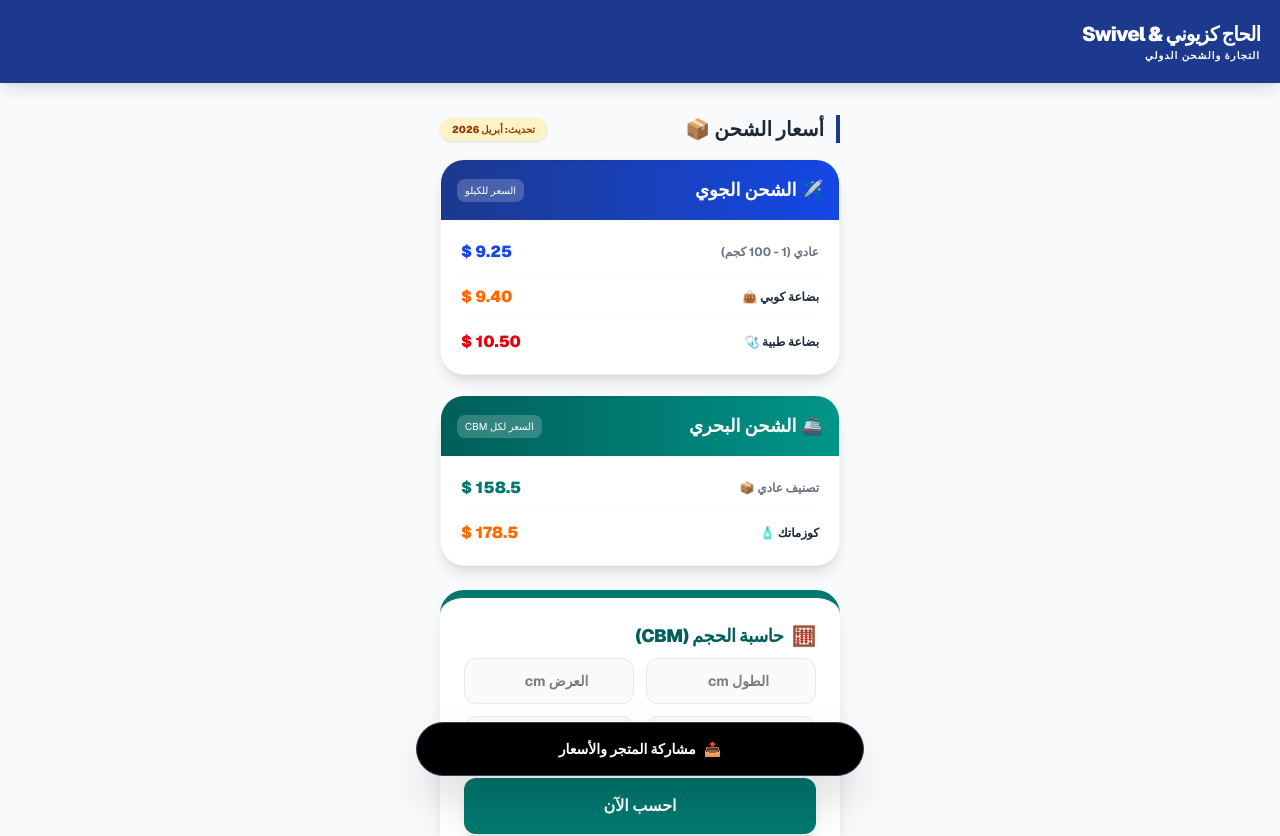
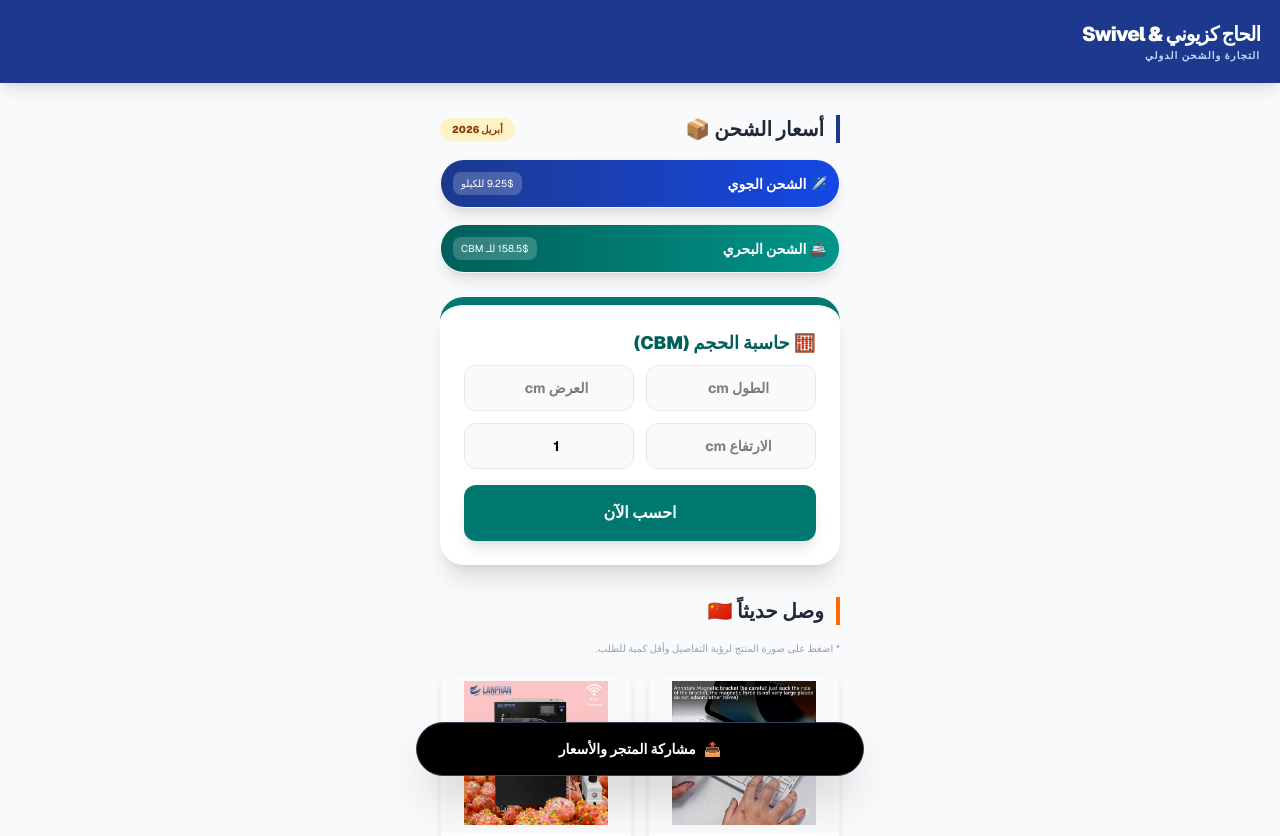
Before and after one commit to alisabree15-star/kazioni-store, a Next.js app: page / in a window 1280 px wide. Shown: the top 836 px of the page. Built offline with nearby package versions, Linux system fonts and the light colour scheme.

Commit message:
تعديل جديد

```diff
--- a/src/app/page.tsx
+++ b/src/app/page.tsx
@@ -8,6 +8,9 @@ export default function Home() {
   const [dims, setDims] = useState({ length: '', width: '', height: '', qty: '1' });
   const [result, setResult] = useState<number | null>(null);
   const [copyMsg, setCopyMsg] = useState(false);
+
+  // حالة التحكم في الصفحة (القائمة الرئيسية أو تفاصيل المنتج)
+  const [selectedProduct, setSelectedProduct] = useState<any>(null);
 
   const calculateCBM = () => {
     const l = parseFloat(dims.length);
@@ -21,18 +24,15 @@ export default function Home() {
   };
 
   const shareSite = async () => {
+    const text = selectedProduct
+      ? `شاهد تفاصيل ${selectedProduct.name} عبر موقعنا`
+      : 'شاهد أحدث المنتجات واحسب شحنتك عبر موقعنا الرسمي';
+
     if (navigator.share) {
       try {
-        await navigator.share({
-          title: 'الحاج كزيوني & Swivel',
-          url: siteUrl,
-        });
-      } catch (err) {
-        copyToClipboard();
-      }
-    } else {
-      copyToClipboard();
-    }
+        await navigator.share({ title: 'الحاج كزيوني & Swivel', text: text, url: siteUrl });
+      } catch (err) { copyToClipboard(); }
+    } else { copyToClipboard(); }
   };
 
   const copyToClipboard = () => {
@@ -41,19 +41,90 @@ export default function Home() {
     setTimeout(() => setCopyMsg(false), 3000);
   };
 
+  // قائمة المنتجات مع التفاصيل الإضافية
   const products = [
-    { id: 1, name: "لوحة مفاتيح للهواتف محمولة (للمتاجر)", img: "/images/product1.jpg", price: "30 $", pColor: "text-amber-600" },
-    { id: 2, name: "ماكينة تجفيف الفواكه بالتبريد", img: "/images/product2.jpg", price: "1850 $", pColor: "text-amber-600" },
-    { id: 3, name: "ماكينة صنع الفطيرة والتورتيلا", img: "/images/product3.jpg", price: "850 $", pColor: "text-amber-600" },
-    { id: 4, name: "سلة القمامة الذكية 2026 ( للمتاجر )", img: "/images/product4.jpg", price: "50 $", pColor: "text-amber-600" }
+    {
+      id: 1,
+      name: "لوحة مفاتيح للهواتف محمولة (للمتاجر)",
+      img: "/images/product1.jpg",
+      price: "30 $",
+      pColor: "text-amber-600",
+      description: "لوحة مفاتيح احترافية مصممة خصيصاً لأصحاب المحلات والمتاجر، تدعم الربط السريع بالهاتف لتسهيل عمليات البيع والرد على الزبائن.",
+      moq: "10 قطع"
+    },
+    {
+      id: 2,
+      name: "ماكينة تجفيف الفواكه بالتبريد",
+      img: "/images/product2.jpg",
+      price: "1850 $",
+      pColor: "text-amber-600",
+      description: "أحدث تقنيات التجفيف بالتبريد (Freeze Drying) للحفاظ على القيمة الغذائية للفواكه. مثالية للمشاريع الغذائية الناشئة.",
+      moq: "1 ماكينة"
+    },
+    {
+      id: 3,
+      name: "ماكينة صنع الفطيرة والتورتيلا",
+      img: "/images/product3.jpg",
+      price: "850 $",
+      pColor: "text-amber-600",
+      description: "ماكينة آلية بالكامل لإنتاج الفطائر والتورتيلا بجودة عالية وسرعة فائقة، سهلة الاستخدام والتنظيف.",
+      moq: "1 ماكينة"
+    },
+    {
+      id: 4,
+      name: "سلة القمامة الذكية 2026 ( للمتاجر )",
+      img: "/images/product4.jpg",
+      price: "50 $",
+      pColor: "text-amber-600",
+      description: "سلة ذكية تعمل بالحساسات، تصميم عصري وأنيق يتناسب مع المكاتب والمحلات الكبرى، نظام إغلاق محكم لمنع الروائح.",
+      moq: "5 قطع"
+    }
   ];
 
+  // واجهة تفاصيل المنتج
+  if (selectedProduct) {
+    return (
+      <main className="min-h-screen bg-white text-right font-sans text-black pb-24" dir="rtl">
+        <div className="relative h-80 bg-gray-100 flex items-center justify-center p-4">
+          <button onClick={() => setSelectedProduct(null)} className="absolute top-6 right-6 bg-white/80 w-10 h-10 rounded-full shadow-lg flex items-center justify-center font-bold z-10">✕</button>
+          <img src={selectedProduct.img} className="max-h-full object-contain" />
+        </div>
+
+        <div className="p-6">
+          <span className="bg-amber-100 text-amber-800 text-[10px] font-bold px-3 py-1 rounded-full">منتج حصري 🇨🇳</span>
+          <h2 className="text-2xl font-black mt-3 mb-2">{selectedProduct.name}</h2>
+          <p className={"text-xl font-black mb-4 " + selectedProduct.pColor}>{selectedProduct.price}</p>
+
+          <div className="bg-gray-50 rounded-2xl p-4 mb-6">
+            <h4 className="font-bold text-sm mb-2 text-blue-900 underline">تفاصيل المنتج:</h4>
+            <p className="text-gray-600 text-sm leading-relaxed mb-4">{selectedProduct.description}</p>
+            <div className="flex justify-between items-center bg-white p-3 rounded-xl border border-gray-100">
+              <span className="text-xs font-bold text-gray-400">أقل كمية للطلب (MOQ):</span>
+              <span className="text-sm font-black text-red-600">{selectedProduct.moq}</span>
+            </div>
+          </div>
+
+          <a href={"https://wa.me/" + whatsappNumber + "?text=استفسار عن " + selectedProduct.name} className="block w-full bg-green-500 text-white py-4 rounded-2xl font-bold text-center shadow-lg active:scale-95 transition-all">
+            تواصل للحجز والطلب الآن 💬
+          </a>
+        </div>
+
+        <div className="fixed bottom-6 left-6 right-6 max-w-md mx-auto z-50">
+          <button onClick={shareSite} className="w-full bg-black text-white py-4 rounded-full font-bold shadow-2xl flex items-center justify-center gap-2 border border-gray-700 text-sm">
+            <span>📤</span> مشاركة رابط هذا المنتج
+          </button>
+        </div>
+      </main>
+    );
+  }
+
+  // الواجهة الرئيسية (الكتالوج)
   return (
     <main className="min-h-screen bg-gray-50 text-right font-sans text-black pb-32" dir="rtl">
-      <nav className="bg-blue-900 text-white p-5 shadow-lg sticky top-0 z-50 flex justify-between items-center text-white">
+      <nav className="bg-blue-900 text-white p-5 shadow-lg sticky top-0 z-50 flex justify-between items-center">
         <div>
-          <h1 className="text-xl font-black tracking-tighter text-white">الحاج كزيوني & Swivel</h1>
-          <p className="text-[10px] text-blue-200 font-bold uppercase tracking-widest text-white">التجارة والشحن الدولي</p>
+          <h1 className="text-xl font-black tracking-tighter">الحاج كزيوني & Swivel</h1>
+          <p className="text-[10px] text-blue-200 font-bold uppercase tracking-widest">التجارة والشحن الدولي</p>
         </div>
       </nav>
 
@@ -61,44 +132,18 @@ export default function Home() {
       <section className="p-6 max-w-md mx-auto mt-2">
         <div className="flex justify-between items-center mb-4">
           <h3 className="text-xl font-black text-gray-800 border-r-4 border-blue-900 pr-3">أسعار الشحن 📦</h3>
-          <span className="bg-amber-100 text-amber-800 text-[10px] font-black px-3 py-1 rounded-full shadow-sm">تحديث: أبريل 2026</span>
+          <span className="bg-amber-100 text-amber-800 text-[10px] font-black px-3 py-1 rounded-full">أبريل 2026</span>
         </div>
-
-        <div className="bg-white rounded-3xl shadow-lg border border-gray-100 mb-5 overflow-hidden text-white">
-          <div className="bg-gradient-to-r from-blue-900 to-blue-700 p-4 flex justify-between items-center shadow-inner">
-            <h4 className="font-bold text-lg">✈️ الشحن الجوي</h4>
-            <span className="text-[10px] bg-white/20 px-2 py-1 rounded-lg">السعر للكيلو</span>
-          </div>
-          <div className="p-5 space-y-3">
-            <div className="flex justify-between items-center border-b border-gray-50 pb-2">
-              <span className="text-xs font-bold text-gray-500">عادي (1 - 100 كجم)</span>
-              <span className="font-black text-blue-700">9.25 $</span>
-            </div>
-            <div className="flex justify-between items-center border-b border-gray-50 pb-2">
-              <span className="text-xs font-bold text-gray-800 text-black">بضاعة كوبي 👜</span>
-              <span className="font-black text-orange-500">9.40 $</span>
-            </div>
-            <div className="flex justify-between items-center">
-              <span className="text-xs font-bold text-gray-800 text-black">بضاعة طبية 🩺</span>
-              <span className="font-black text-red-600">10.50 $</span>
-            </div>
+        <div className="bg-white rounded-3xl shadow-lg border border-gray-100 mb-4 overflow-hidden">
+          <div className="bg-gradient-to-r from-blue-900 to-blue-700 p-3 text-white flex justify-between items-center">
+            <h4 className="font-bold text-sm">✈️ الشحن الجوي</h4>
+            <span className="text-[10px] bg-white/20 px-2 py-1 rounded-lg">9.25$ للكيلو</span>
           </div>
         </div>
-
-        <div className="bg-white rounded-3xl shadow-lg border border-gray-100 overflow-hidden text-white">
-          <div className="bg-gradient-to-r from-teal-800 to-teal-600 p-4 flex justify-between items-center shadow-inner">
-            <h4 className="font-bold text-lg">🚢 الشحن البحري</h4>
-            <span className="text-[10px] bg-white/20 px-2 py-1 rounded-lg">السعر لكل CBM</span>
-          </div>
-          <div className="p-5 space-y-3">
-            <div className="flex justify-between items-center border-b border-gray-50 pb-2">
-              <span className="text-xs font-bold text-gray-500">تصنيف عادي 📦</span>
-              <span className="font-black text-teal-700 text-base">158.5 $</span>
-            </div>
-            <div className="flex justify-between items-center">
-              <span className="text-xs font-bold text-gray-800 text-black">كوزماتك 🧴</span>
-              <span className="font-black text-orange-500 text-base">178.5 $</span>
-            </div>
+        <div className="bg-white rounded-3xl shadow-lg border border-gray-100 overflow-hidden">
+          <div className="bg-gradient-to-r from-teal-800 to-teal-600 p-3 text-white flex justify-between items-center">
+            <h4 className="font-bold text-sm">🚢 الشحن البحري</h4>
+            <span className="text-[10px] bg-white/20 px-2 py-1 rounded-lg">158.5$ للـ CBM</span>
           </div>
         </div>
       </section>
@@ -106,37 +151,32 @@ export default function Home() {
       {/* حاسبة CBM */}
       <section className="p-6 max-w-md mx-auto pt-0">
         <div className="bg-white rounded-3xl p-6 shadow-xl border-t-8 border-teal-700">
-          <h3 className="text-lg font-black text-teal-800 mb-2 flex items-center tracking-tight">
-            <span className="ml-2 text-xl">🧮</span> حاسبة الحجم (CBM)
-          </h3>
+          <h3 className="text-lg font-black text-teal-800 mb-2 flex items-center">🧮 حاسبة الحجم (CBM)</h3>
           <div className="grid grid-cols-2 gap-3 mb-4">
-            <input type="number" value={dims.length} onChange={(e)=>setDims({...dims, length: e.target.value})} className="bg-gray-50 border border-gray-200 rounded-xl p-3 text-center font-bold text-black text-sm outline-none" placeholder="الطول cm"/>
-            <input type="number" value={dims.width} onChange={(e)=>setDims({...dims, width: e.target.value})} className="bg-gray-50 border border-gray-200 rounded-xl p-3 text-center font-bold text-black text-sm outline-none" placeholder="العرض cm"/>
-            <input type="number" value={dims.height} onChange={(e)=>setDims({...dims, height: e.target.value})} className="bg-gray-50 border border-gray-200 rounded-xl p-3 text-center font-bold text-black text-sm outline-none" placeholder="الارتفاع cm"/>
-            <input type="number" value={dims.qty} onChange={(e)=>setDims({...dims, qty: e.target.value})} className="bg-gray-50 border border-gray-200 rounded-xl p-3 text-center font-bold text-black text-sm outline-none" placeholder="العدد"/>
+            <input type="number" value={dims.length} onChange={(e)=>setDims({...dims, length: e.target.value})} className="bg-gray-50 border border-gray-200 rounded-xl p-3 text-center font-bold text-sm outline-none" placeholder="الطول cm"/>
+            <input type="number" value={dims.width} onChange={(e)=>setDims({...dims, width: e.target.value})} className="bg-gray-50 border border-gray-200 rounded-xl p-3 text-center font-bold text-sm outline-none" placeholder="العرض cm"/>
+            <input type="number" value={dims.height} onChange={(e)=>setDims({...dims, height: e.target.value})} className="bg-gray-50 border border-gray-200 rounded-xl p-3 text-center font-bold text-sm outline-none" placeholder="الارتفاع cm"/>
+            <input type="number" value={dims.qty} onChange={(e)=>setDims({...dims, qty: e.target.value})} className="bg-gray-50 border border-gray-200 rounded-xl p-3 text-center font-bold text-sm outline-none" placeholder="العدد"/>
           </div>
           <button onClick={calculateCBM} className="w-full bg-teal-700 text-white py-4 rounded-xl font-black shadow-lg">احسب الآن</button>
-          {result !== null && (
-            <div className="mt-4 bg-teal-50 border-2 border-teal-100 p-4 rounded-2xl text-center">
-              <span className="text-3xl font-black text-teal-900">{result} CBM</span>
-            </div>
-          )}
+          {result !== null && <div className="mt-4 bg-teal-50 p-4 rounded-2xl text-center text-2xl font-black text-teal-900">{result} CBM</div>}
         </div>
       </section>
 
-      {/* المنتجات */}
+      {/* كتالوج المنتجات */}
       <section className="p-6 max-w-md mx-auto pt-2">
         <h3 className="text-xl font-bold text-gray-800 mb-4 border-r-4 border-orange-500 pr-3">وصل حديثاً 🇨🇳</h3>
+        <p className="text-[10px] text-gray-400 mb-4">* اضغط على صورة المنتج لرؤية التفاصيل وأقل كمية للطلب.</p>
         <div className="grid grid-cols-2 gap-4">
           {products.map((product) => (
-            <div key={product.id} className="bg-white rounded-2xl overflow-hidden shadow-md border border-gray-100 flex flex-col">
+            <div key={product.id} className="bg-white rounded-2xl overflow-hidden shadow-md border border-gray-100 flex flex-col cursor-pointer" onClick={() => setSelectedProduct(product)}>
               <div className="h-40 bg-gray-50 flex items-center justify-center p-2">
-                <img src={product.img} alt={product.name} className="max-h-full max-w-full object-contain" onError={(e) => { e.currentTarget.src = "https://via.placeholder.com/150?text=H.K+Store"; }}/>
+                <img src={product.img} alt={product.name} className="max-h-full max-w-full object-contain" />
               </div>
               <div className="p-3 flex-1 flex flex-col justify-between text-center">
                 <h4 className="font-bold text-[11px] text-black mb-1 leading-tight">{product.name}</h4>
                 <p className={"font-black text-xs mb-2 " + product.pColor}>{product.price}</p>
-                <a href={"https://wa.me/" + whatsappNumber + "?text=استفسار عن " + product.name} className="bg-green-500 text-white text-[10px] py-2 rounded-lg font-bold shadow-sm active:scale-95 transition-all">طلب واتساب</a>
+                <button className="bg-gray-100 text-gray-800 text-[9px] py-1 rounded-md font-bold">التفاصيل ←</button>
               </div>
             </div>
           ))}
@@ -145,7 +185,7 @@ export default function Home() {
 
       <div className="fixed bottom-6 left-6 right-6 max-w-md mx-auto z-50">
         {copyMsg && <div className="bg-black text-white text-[10px] py-2 px-4 rounded-full mb-2 text-center shadow-xl">تم نسخ الرابط! ✅</div>}
-        <button onClick={shareSite} className="w-full bg-black text-white py-4 rounded-full font-bold shadow-2xl flex items-center justify-center gap-2 border border-gray-700 text-sm">
+        <button onClick={shareSite} className="w-full bg-black text-white py-4 rounded-full font-bold shadow-2xl flex items-center justify-center gap-2 border border-gray-700 text-sm text-white">
           <span>📤</span> مشاركة المتجر والأسعار
         </button>
       </div>
```
